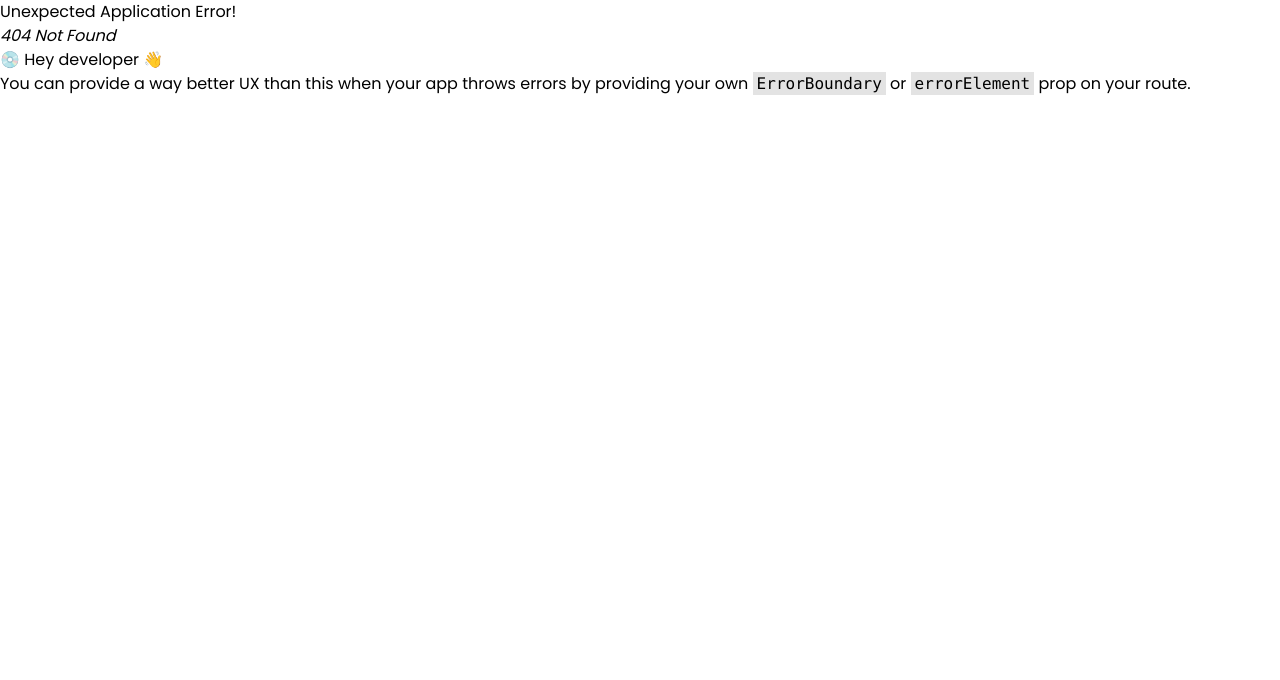
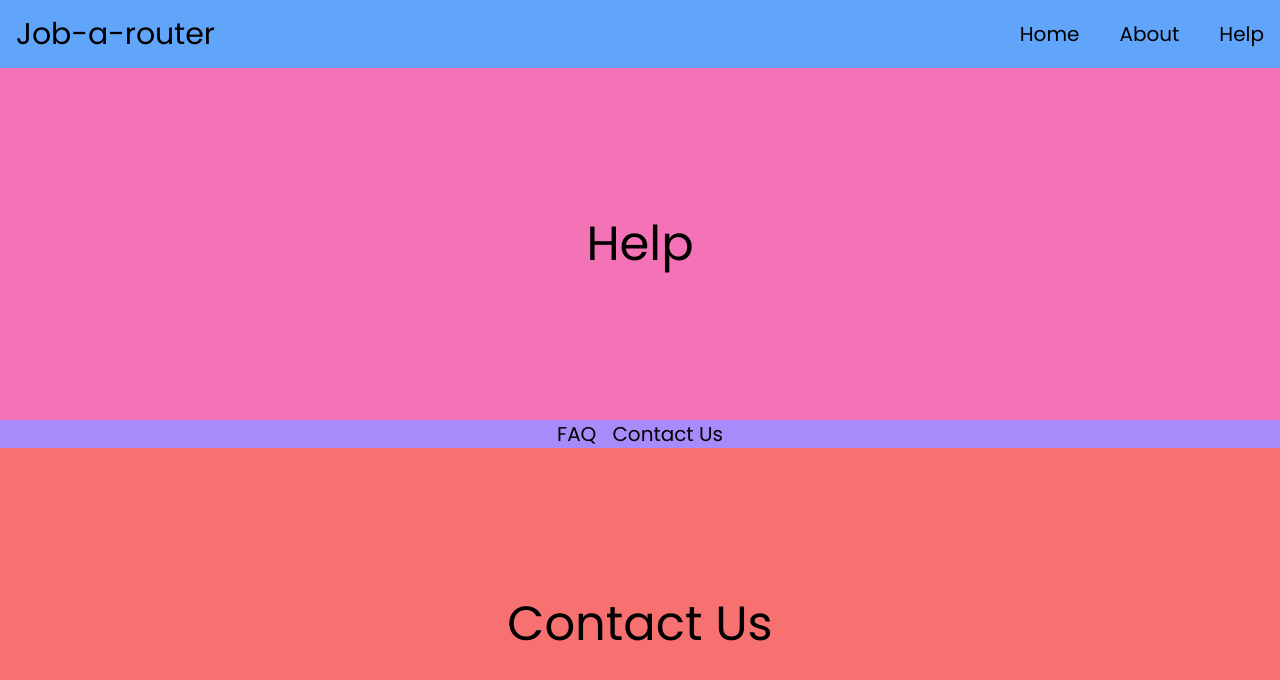
Before and after one commit to SinghAstra/AnalyticsX, a React (Create React App) app: page /help/contact-us in a window 1280 px wide. Before the commit this address had no page. Shown: the top 680 px of the page. Built offline with nearby package versions, Linux system fonts and the light colour scheme.

Commit message:
Nested Routes

```diff
--- a/src/App.js
+++ b/src/App.js
@@ -1,14 +1,14 @@
 import {
-  BrowserRouter,
   Route,
   RouterProvider,
-  Routes,
   createBrowserRouter,
   createRoutesFromElements,
 } from "react-router-dom";
-import Navbar from "./components/Navbar";
 import RootLayout from "./layout/RootLayout";
 import About from "./pages/About";
+import ContactUs from "./pages/ContactUs";
+import Faq from "./pages/Faq";
+import Help from "./pages/Help";
 import Home from "./pages/Home";
 
 function App() {
@@ -17,6 +17,10 @@ function App() {
       <Route path="/" element={<RootLayout />}>
         <Route path="/" element={<Home />} />
         <Route path="/about" element={<About />} />
+        <Route path="help" element={<Help />}>
+          <Route path="faq" element={<Faq />} />
+          <Route path="contact-us" element={<ContactUs />} />
+        </Route>
       </Route>
     )
   );
--- a/src/components/Navbar.js
+++ b/src/components/Navbar.js
@@ -14,6 +14,9 @@ const Navbar = () => {
         <NavLink to="/about" className="text-xl">
           About
         </NavLink>
+        <NavLink to="/help" className="text-xl">
+          Help
+        </NavLink>
       </div>
     </div>
   );
--- /dev/null
+++ b/src/pages/ContactUs.js
@@ -0,0 +1,11 @@
+import React from "react";
+
+const ContactUs = () => {
+  return (
+    <div className="flex flex-1 items-center justify-center bg-red-400">
+      <h1 className="text-5xl">Contact Us</h1>
+    </div>
+  );
+};
+
+export default ContactUs;
--- /dev/null
+++ b/src/pages/Faq.js
@@ -0,0 +1,11 @@
+import React from "react";
+
+const Faq = () => {
+  return (
+    <div className="flex flex-1 items-center justify-center bg-lime-400">
+      <h1 className="text-5xl">FAQ</h1>
+    </div>
+  );
+};
+
+export default Faq;
--- /dev/null
+++ b/src/pages/Help.js
@@ -0,0 +1,23 @@
+import React from "react";
+import { NavLink, Outlet } from "react-router-dom";
+
+const Help = () => {
+  return (
+    <div className="flex flex-col flex-1">
+      <div className="flex flex-1 items-center justify-center bg-pink-400">
+        <h1 className="text-5xl">Help</h1>
+      </div>
+      <div className="flex items-center justify-center gap-4">
+        <NavLink to={"faq"}>
+          <span className="text-xl">FAQ</span>
+        </NavLink>
+        <NavLink to={"contact-us"}>
+          <span className="text-xl">Contact Us</span>
+        </NavLink>
+      </div>
+      <Outlet />
+    </div>
+  );
+};
+
+export default Help;
```
